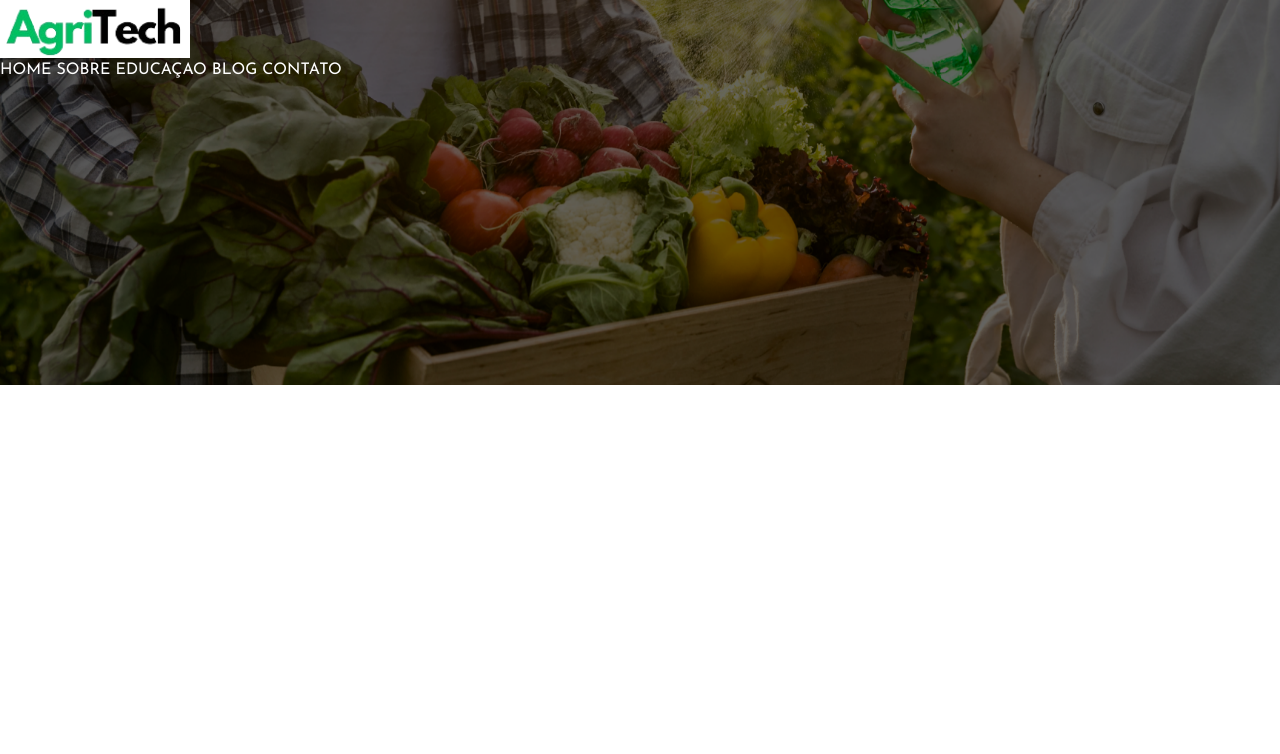
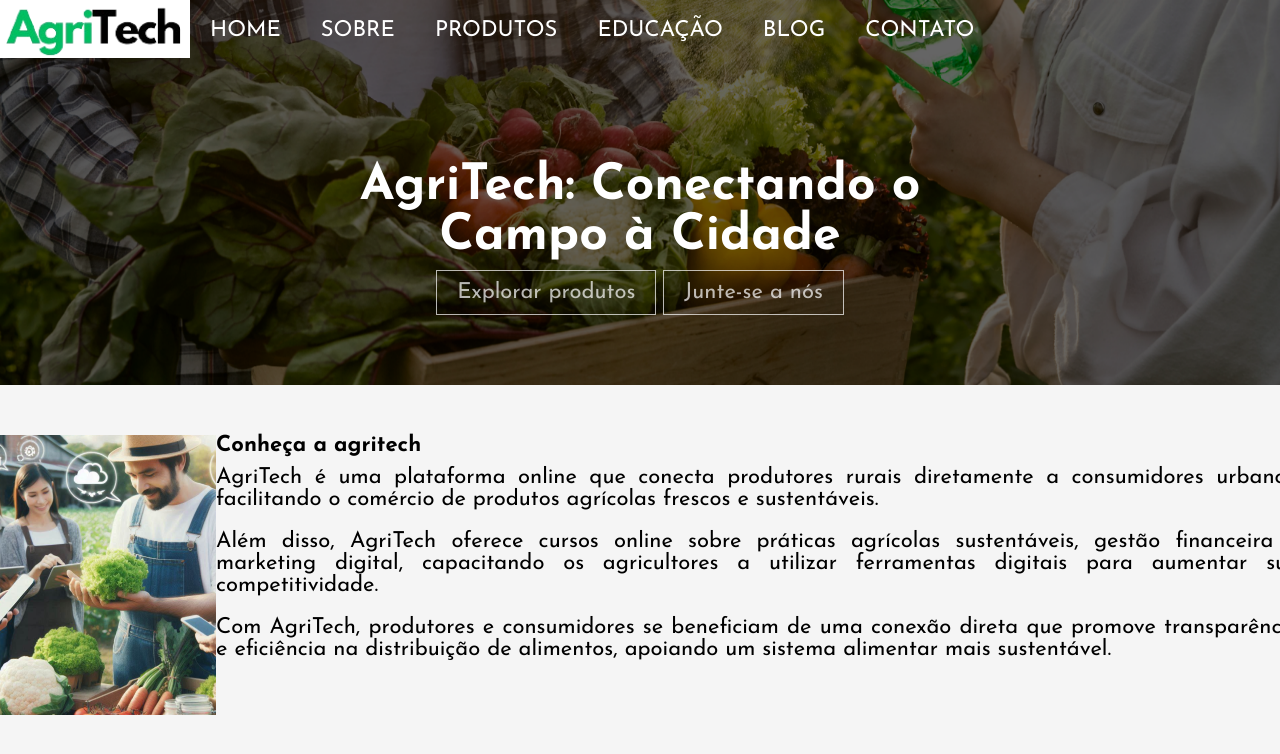
Before and after one commit to JMinformaticajorge/agritech3sistemas, a plain HTML site: page index.html in a window 1280 px wide. Drawn offline with Linux system fonts and the light colour scheme.

Commit message:
Add files via upload

```diff
--- a/index.html
+++ b/index.html
@@ -1,49 +1,76 @@
 <!DOCTYPE html>
-<html lang="pt-br">
+<html lang="en">
 
 <head>
     <meta charset="UTF-8">
     <meta name="viewport" content="width=device-width, initial-scale=1.0">
     <title>Agritech</title>
+    <link rel="stylesheet" href="reset.css">
     <link rel="stylesheet" href="style.css">
-    <link rel="stylesheet" href="reset.css">
 </head>
 
 <body>
     <header>
         <section>
-            <div class="top bar">
-                <img src="./img/logo.png" alt="logo">
-                <nav class="meu item">
+            <div class="top-bar">
+                <img class="logotipo" src="img/logo.png">
+                <nav class="menu item">
                     <ul>
                         <li>
-                            <a href="index.html">home</a>
+                            <a href="index.html">Home</a>
                         </li>
 
                         <li>
-                            <a href="index.html#sobre">sobre</a>
+                            <a href="index.html#sobre">Sobre</a>
                         </li>
 
                         <li>
-                            <a href="index.html#educaçao">educaçao</a>
+                            <a href="index.html#produtos">Produtos</a>
+                        </li>
+                        <li>
+                            <a href="index.html#educacao">Educação</a>
                         </li>
 
                         <li>
-                            <a href="index.html#blog">blog</a>
+                            <a href="index.html#blog">Blog</a>
                         </li>
 
                         <li>
-                            <a href="index.html#contato">contato</a>
+                            <a href="index.html#contato">Contato</a>
                         </li>
                     </ul>
                 </nav>
-
-
             </div>
         </section>
+
+        <div class="titulo clear">
+            <h1>AgriTech: Conectando o<br> Campo à Cidade
+            </h1>
+            <a href="#produtos" class="botao">Explorar produtos</a>
+
+            <a href="cadastro" class="botao">Junte-se a nós</a>
+        </div>
     </header>
-
-
+    <div class="conteudo sobre">
+        <section>
+            <img src="img/sobre.png" alt="" srcset="">
+            <div class="texto">
+                <h2>Conheça a agritech</h2>
+                <p>
+                    AgriTech é uma plataforma online que conecta produtores rurais diretamente a consumidores urbanos,
+                    facilitando o comércio de produtos agrícolas frescos e sustentáveis.
+                </p>
+                <p>
+                    Além disso, AgriTech oferece cursos online sobre práticas agrícolas sustentáveis, gestão financeira
+                    e marketing digital, capacitando os agricultores a utilizar ferramentas digitais para aumentar sua
+                    competitividade.
+                </p>
+                <p>
+                    Com AgriTech, produtores e consumidores se beneficiam de uma conexão direta que promove
+                    transparência e eficiência na distribuição de alimentos, apoiando um sistema alimentar mais
+                    sustentável.
+                </p>
+            </div>
+        </section>
+    </div>
 </body>
-
-</html>
--- a/style.css
+++ b/style.css
@@ -7,7 +7,8 @@
 }
 
 header ul li{
-        display: inline;
+        float: left;
+        padding:20px ;
 }
 
  section{
@@ -16,7 +17,7 @@
 }
 
 header .logotipo,header .menu{
-        display: inline-block;
+       float: left;
 
  }
 
@@ -37,3 +38,56 @@
     background-attachment: fixed;
     background-size: contain;
 }
+
+.clear{
+        clear: both;
+}
+
+.titulo{
+        margin: 0 auto;
+        text-align: center;
+        padding-top: 80px;
+        color: #fff;
+
+
+
+}
+
+.botao{
+        border: 1px solid #fff;
+        color: #fff;
+        padding: 10px 20px;
+        text-decoration: none;
+}
+
+h1{
+     font-size: 50px;
+     padding: 20px;
+
+}
+
+.hover, .botao,header ul li a{
+        opacity: 1;
+        transition: 0.3s;
+}
+
+.hover, .botao,header ul li a:hover{
+        opacity: 0.7;
+        transition: 0.3;
+}
+
+.sobre img{
+        padding-right: justify;
+        float: left;
+
+
+}
+
+.sobre {
+        padding: 50px 0;
+        text-align: justify;
+}
+
+.sobre p{
+        padding: 10px 0 ;
+}
```
Also changed, not shown: img/sobre.png (added).
